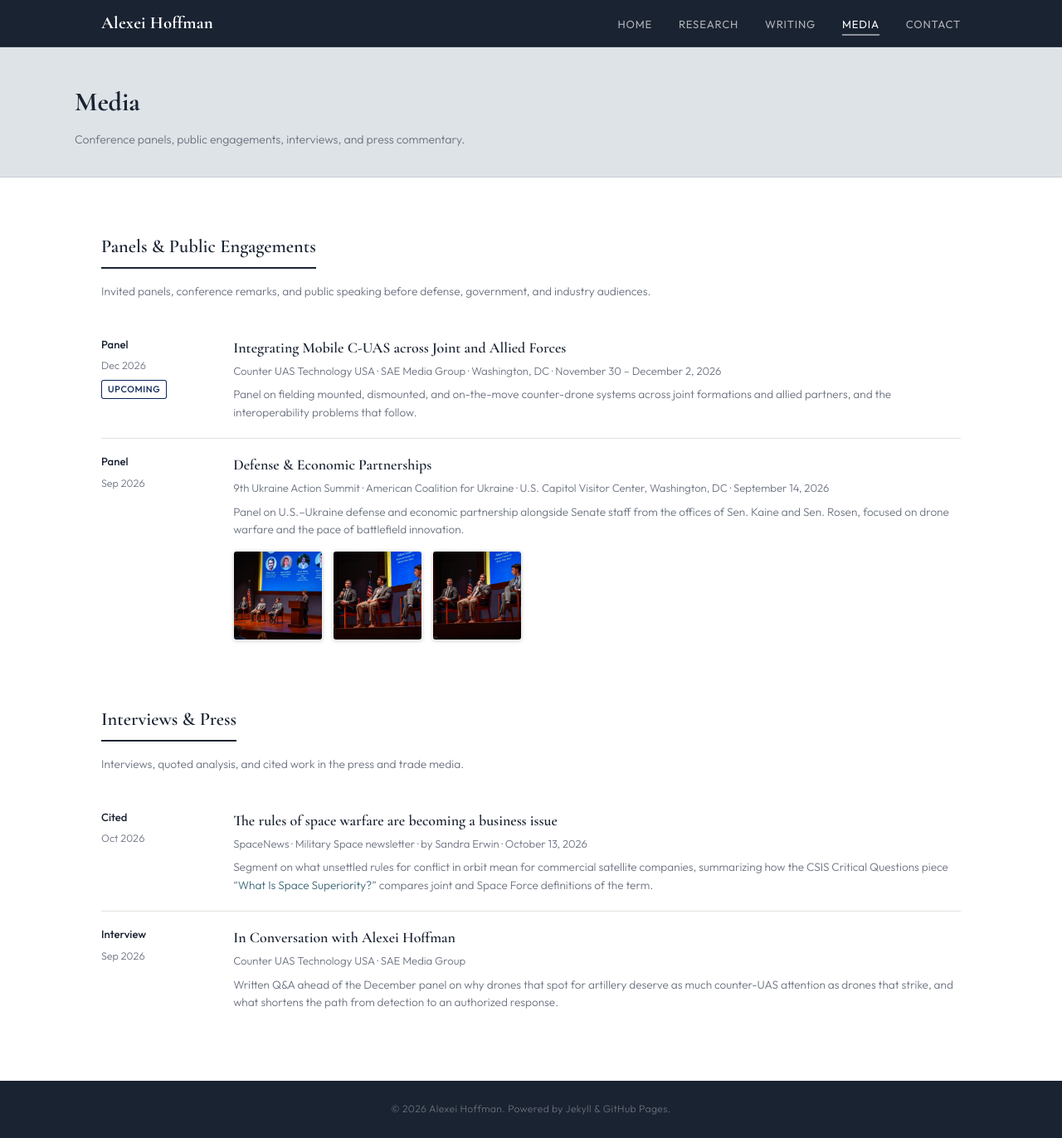
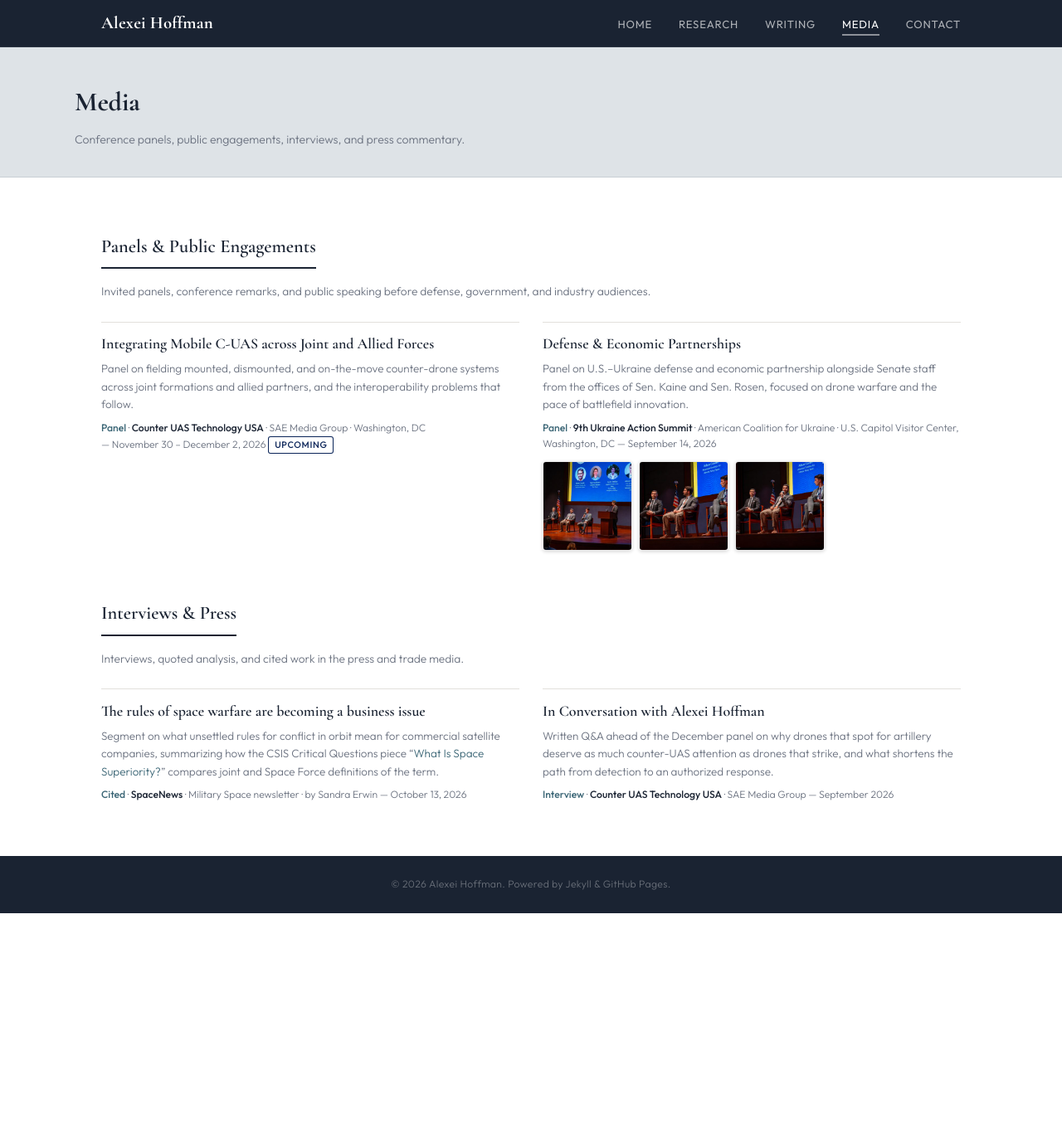
Before and after one commit to a-novi13-byte/a-novi13-byte.github.io, a Jekyll site: the page built from media.html, in a window 1280 px wide and 1372 px high. Shown: the whole window at 83% size. Built offline with Jekyll 4.4.1, drawn with Linux system fonts in a browser that asks for light colours.

Commit message:
Update media.html

```diff
--- a/media.html
+++ b/media.html
@@ -4,6 +4,22 @@
 permalink: /media/
 ---
 <style>
+/* ---- Card grid (Media page only), modeled on CSIS "In the News" ----
+   Each card: title, blurb, then a small meta line with type, venue, and date.
+   The minimum card width sets how many columns fit at full width: 340px
+   gives two, 300px three, 220px four. Narrow screens drop to one column. */
+.media-grid { display: grid; grid-template-columns: repeat(auto-fill, minmax(340px, 1fr)); gap: 2rem 1.75rem; margin-top: 1.5rem; }
+.media-card { display: flex; flex-direction: column; gap: 0.5rem; min-width: 0; padding-top: 0.9rem; border-top: 1px solid var(--border); }
+.media-card h3 { font-family: var(--font-display); font-size: 1.12rem; font-weight: 600; line-height: 1.3; color: var(--navy); }
+.media-card h3 a { color: var(--navy); }
+.media-card h3 a:hover { color: var(--accent-dark); }
+.media-blurb { font-size: 0.84rem; line-height: 1.6; color: var(--text-muted); }
+.media-meta { font-size: 0.76rem; line-height: 1.55; color: var(--text-muted); }
+.media-meta strong { font-weight: 500; color: var(--navy); }
+.media-type { font-weight: 500; color: var(--accent-dark); }
+.media-date { white-space: nowrap; }
+.media-card .event-gallery { gap: 8px; margin-top: 0.25rem; }
+
 /* ---- Event photos: thumbnails + lightbox (Media page only) ----
    Each gallery: full-size photos plus 320px square "-thumb.jpg" copies in one folder. */
 .event-gallery { display: flex; align-items: flex-start; gap: 12px; margin-top: 0.9rem; }
@@ -53,75 +69,44 @@
 <div class="page-body">
   <h2 class="section-heading">Panels &amp; Public Engagements</h2>
   <p class="section-note">Invited panels, conference remarks, and public speaking before defense, government, and industry audiences.</p>
-  <div class="writing-list">
-    <div class="writing-item">
-      <div class="writing-meta">
-        <span class="pub-badge badge-panel">Panel</span>
-        <span class="writing-date">Dec 2026</span>
-        <span class="event-status">Upcoming</span>
-      </div>
-      <div class="writing-content">
+  <div class="media-grid">
+    <article class="media-card">
       <h3><a href="https://www.smgconferences.com/defence/northamerica/conference/counter-uas-tech#tab_speakers" target="_blank" rel="noopener">Integrating Mobile C-UAS across Joint and Allied Forces</a></h3>
-        <p class="media-venue">Counter UAS Technology USA &middot; SAE Media Group &middot; Washington, DC &middot; November 30 &ndash; December 2, 2026</p>
-        <p class="writing-blurb">Panel on fielding mounted, dismounted, and on-the-move counter-drone systems across joint formations and allied partners, and the interoperability problems that follow.</p>
-      </div>
-    </div>
-    <div class="writing-item">
-      <div class="writing-meta">
-        <span class="pub-badge badge-panel">Panel</span>
-        <span class="writing-date">Sep 2026</span>
-      </div>
-      <div class="writing-content">
+      <p class="media-blurb">Panel on fielding mounted, dismounted, and on-the-move counter-drone systems across joint formations and allied partners, and the interoperability problems that follow.</p>
+      <p class="media-meta"><span class="media-type">Panel</span> &middot; <strong>Counter UAS Technology USA</strong> &middot; SAE Media Group &middot; Washington, DC <span class="media-date">&mdash; November 30 &ndash; December 2, 2026</span> <span class="event-status">Upcoming</span></p>
+    </article>
+    <article class="media-card">
       <h3><a href="https://americancoalitionforukraine.org/ukraine-action-summit-fall-2026/" target="_blank" rel="noopener">Defense &amp; Economic Partnerships</a></h3>
-        <p class="media-venue">9th Ukraine Action Summit &middot; American Coalition for Ukraine &middot; U.S. Capitol Visitor Center, Washington, DC &middot; September 14, 2026</p>
-        <p class="writing-blurb">Panel on U.S.&ndash;Ukraine defense and economic partnership alongside Senate staff from the offices of Sen. Kaine and Sen. Rosen, focused on drone warfare and the pace of battlefield innovation.</p>
+      <p class="media-blurb">Panel on U.S.&ndash;Ukraine defense and economic partnership alongside Senate staff from the offices of Sen. Kaine and Sen. Rosen, focused on drone warfare and the pace of battlefield innovation.</p>
+      <p class="media-meta"><span class="media-type">Panel</span> &middot; <strong>9th Ukraine Action Summit</strong> &middot; American Coalition for Ukraine &middot; U.S. Capitol Visitor Center, Washington, DC <span class="media-date">&mdash; September 14, 2026</span></p>
       <div class="event-gallery" data-credit="Tatyana Bessmertnaya">
         <a href="{{ 'assets/images/media/ukraine-action-summit-2026/5307.jpg' | relative_url }}"><img src="{{ 'assets/images/media/ukraine-action-summit-2026/5307-thumb.jpg' | relative_url }}" alt="Three panelists seated on stage and a speaker at the podium, beneath a slide with the speakers' photos and titles" width="320" height="320" loading="lazy"></a>
         <a href="{{ 'assets/images/media/ukraine-action-summit-2026/5325-v2.jpg' | relative_url }}"><img src="{{ 'assets/images/media/ukraine-action-summit-2026/5325-v2-thumb.jpg' | relative_url }}" alt="Three panelists on stage, the panelist on the left speaking into a microphone while the other two listen" width="320" height="320" loading="lazy"></a>
         <a href="{{ 'assets/images/media/ukraine-action-summit-2026/5348.jpg' | relative_url }}"><img src="{{ 'assets/images/media/ukraine-action-summit-2026/5348-thumb.jpg' | relative_url }}" alt="Closer view of the three panelists, the middle panelist speaking into a microphone" width="320" height="320" loading="lazy"></a>
       </div>
-      </div>
-    </div>
+    </article>
   </div>
 
   <h2 class="section-heading" style="margin-top: 3.5rem;">Interviews &amp; Press</h2>
   <p class="section-note">Interviews, quoted analysis, and cited work in the press and trade media.</p>
-  <div class="writing-list">
-    <div class="writing-item">
-      <div class="writing-meta">
-        <span class="pub-badge badge-cited">Cited</span>
-        <span class="writing-date">Oct 2026</span>
-      </div>
-      <div class="writing-content">
+  <div class="media-grid">
+    <article class="media-card">
       <h3><a href="https://spacenews.bluelena.io/index.php?action=social&amp;chash=6e16656a6ee1de7232164767ccfa7920.1970" target="_blank" rel="noopener">The rules of space warfare are becoming a business issue</a></h3>
-        <p class="media-venue">SpaceNews &middot; Military Space newsletter &middot; by Sandra Erwin &middot; October 13, 2026</p>
-        <p class="writing-blurb">Segment on what unsettled rules for conflict in orbit mean for commercial satellite companies, summarizing how the CSIS Critical Questions piece &ldquo;<a href="https://www.csis.org/analysis/what-space-superiority" target="_blank" rel="noopener">What Is Space Superiority?</a>&rdquo; compares joint and Space Force definitions of the term.</p>
-      </div>
-    </div>
-    <div class="writing-item">
-      <div class="writing-meta">
-        <span class="pub-badge badge-interview">Interview</span>
-        <span class="writing-date">Sep 2026</span>
-      </div>
-      <div class="writing-content">
+      <p class="media-blurb">Segment on what unsettled rules for conflict in orbit mean for commercial satellite companies, summarizing how the CSIS Critical Questions piece &ldquo;<a href="https://www.csis.org/analysis/what-space-superiority" target="_blank" rel="noopener">What Is Space Superiority?</a>&rdquo; compares joint and Space Force definitions of the term.</p>
+      <p class="media-meta"><span class="media-type">Cited</span> &middot; <strong>SpaceNews</strong> &middot; Military Space newsletter &middot; by Sandra Erwin <span class="media-date">&mdash; October 13, 2026</span></p>
+    </article>
+    <article class="media-card">
       <h3><a href="https://www.smgconferences.com/documentportal/ComplementaryContent/7037.pdf" target="_blank" rel="noopener">In Conversation with Alexei Hoffman</a></h3>
-        <p class="media-venue">Counter UAS Technology USA &middot; SAE Media Group</p>
-        <p class="writing-blurb">Written Q&amp;A ahead of the December panel on why drones that spot for artillery deserve as much counter-UAS attention as drones that strike, and what shortens the path from detection to an authorized response.</p>
-      </div>
-    </div>
+      <p class="media-blurb">Written Q&amp;A ahead of the December panel on why drones that spot for artillery deserve as much counter-UAS attention as drones that strike, and what shortens the path from detection to an authorized response.</p>
+      <p class="media-meta"><span class="media-type">Interview</span> &middot; <strong>Counter UAS Technology USA</strong> &middot; SAE Media Group <span class="media-date">&mdash; September 2026</span></p>
+    </article>
 {% comment %}
-  ---- Template for press quotes: paste above this comment when one lands. ----
-    <div class="writing-item">
-      <div class="writing-meta">
-        <span class="pub-badge badge-quoted">Quoted</span>
-        <span class="writing-date">MON YEAR</span>
-      </div>
-      <div class="writing-content">
-        <h3><a href="URL" target="_blank" rel="noopener">ARTICLE HEADLINE</a></h3>
-        <p class="media-venue">OUTLET &middot; by REPORTER</p>
-        <p class="writing-blurb">One-line description of what you were quoted on.</p>
-      </div>
-    </div>
+  ---- Card template: paste at the top of its grid, newest first. ----
+    <article class="media-card">
+      <h3><a href="URL" target="_blank" rel="noopener">HEADLINE</a></h3>
+      <p class="media-blurb">One-line description.</p>
+      <p class="media-meta"><span class="media-type">Quoted</span> &middot; <strong>OUTLET</strong> &middot; by REPORTER <span class="media-date">&mdash; MONTH DAY, YEAR</span></p>
+    </article>
 {% endcomment %}
   </div>
 </div>
```
Lines whose indentation alone changed are shown as unchanged.
